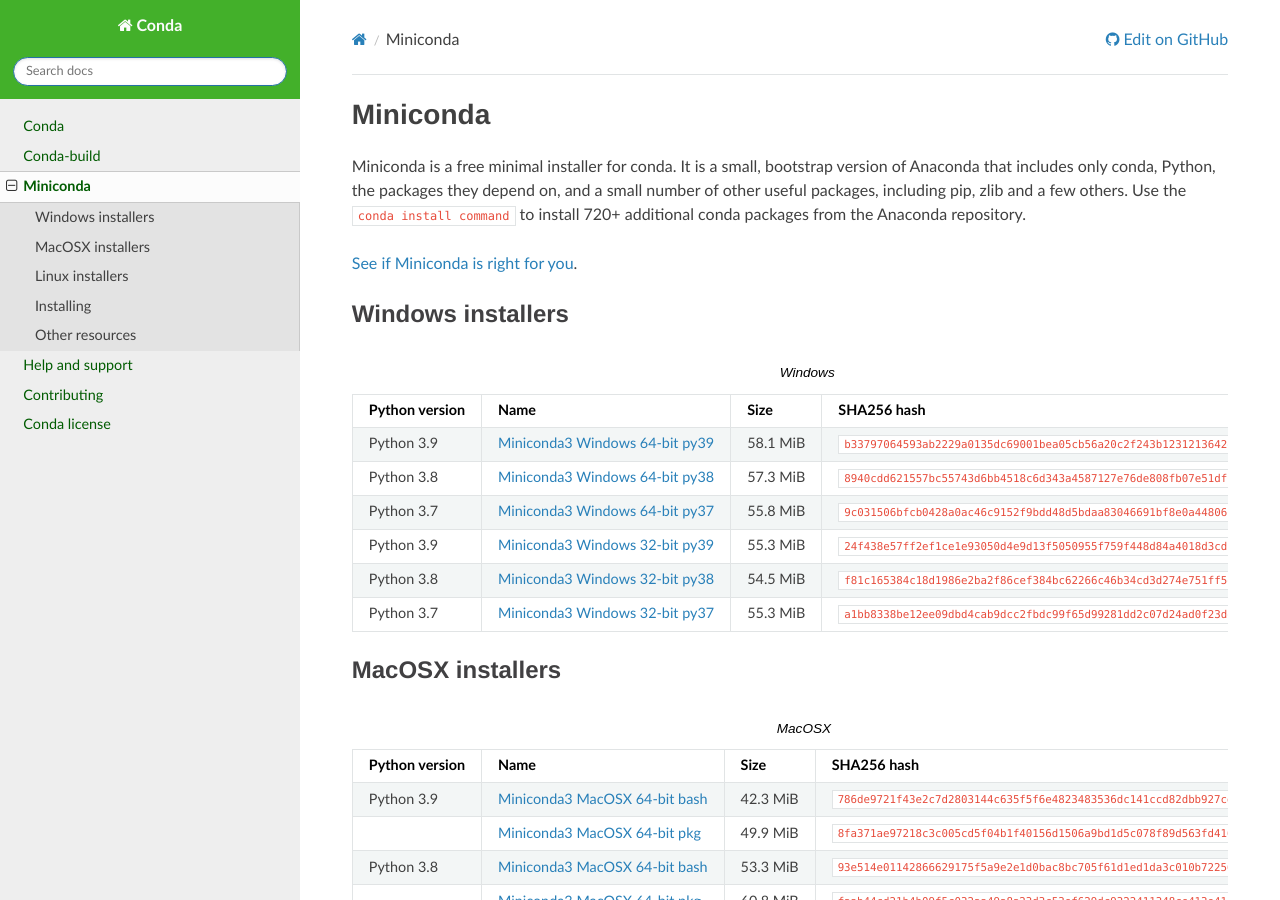
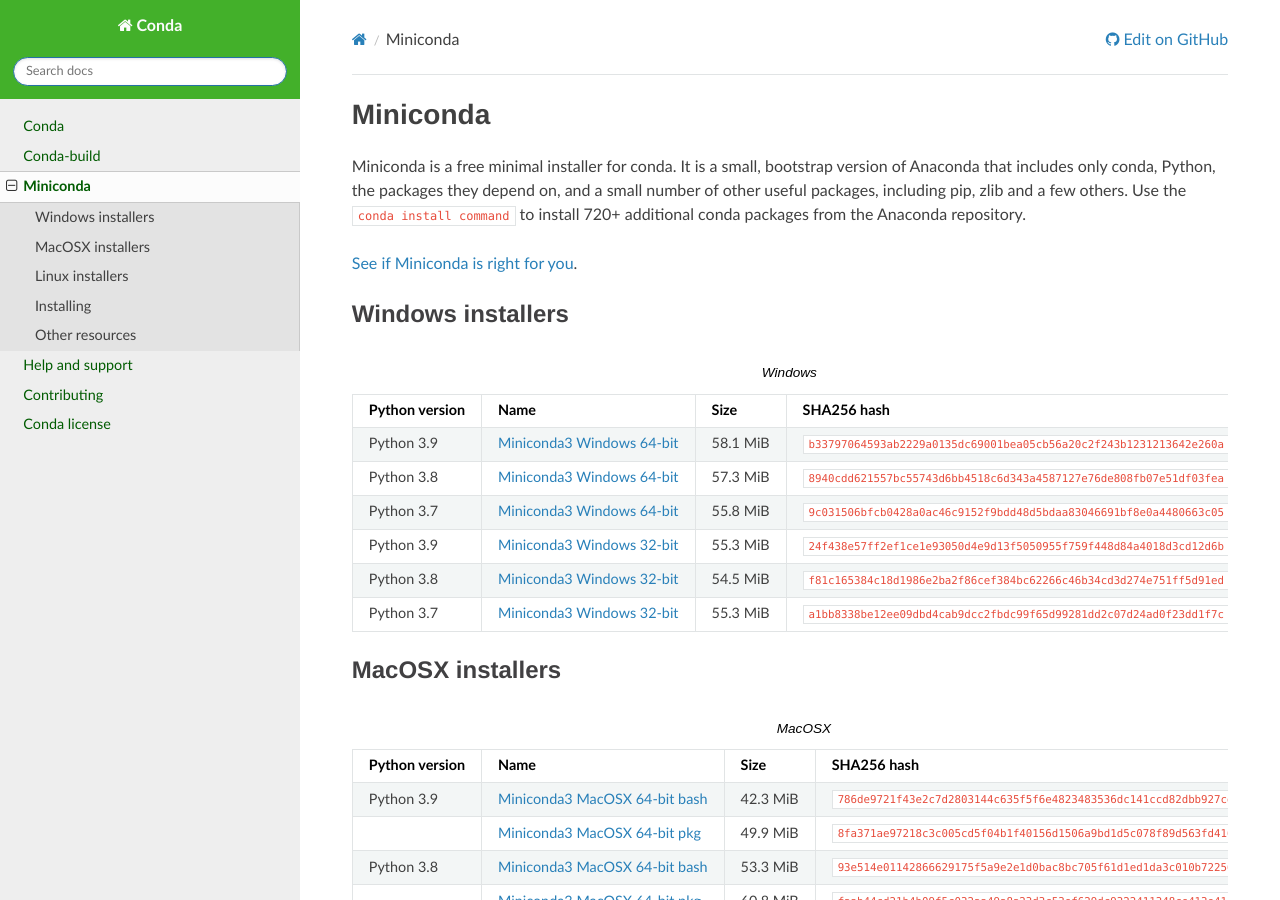
Before and after one commit to conda/conda-docs, a Sphinx documentation site: the page built from docs/source/miniconda.rst, in a window 1280 px wide and 900 px high. Built offline with Sphinx 7.4.7 and the Read the Docs theme 2.0.0, drawn with Linux system fonts in a browser that asks for light colours.

Commit message:
Remove unnecessary changes.

```diff
--- a/docs/source/miniconda.rst
+++ b/docs/source/miniconda.rst
@@ -21,12 +21,12 @@
    :header: Python version,Name,Size,SHA256 hash
    :widths: 5, 10, 5, 80
 
-   Python 3.9,`Miniconda3 Windows 64-bit py39 <https://repo.anaconda.com/miniconda/Miniconda3-py39_4.10.3-Windows-x86_64.exe>`_,58.1 MiB,``b33797064593ab2229a0135dc69001bea05cb56a20c2f243b1231213642e260a``
-   Python 3.8,`Miniconda3 Windows 64-bit py38 <https://repo.anaconda.com/miniconda/Miniconda3-py38_4.10.3-Windows-x86_64.exe>`_,57.3 MiB,``8940cdd621557bc55743d6bb4518c6d343a4587127e76de808fb07e51df03fea``
-   Python 3.7,`Miniconda3 Windows 64-bit py37 <https://repo.anaconda.com/miniconda/Miniconda3-py37_4.10.3-Windows-x86_64.exe>`_,55.8 MiB,``9c031506bfcb0428a0ac46c9152f9bdd48d5bdaa83046691bf8e0a4480663c05``
-   Python 3.9,`Miniconda3 Windows 32-bit py39 <https://repo.anaconda.com/miniconda/Miniconda3-py39_4.10.3-Windows-x86.exe>`_,55.3 MiB,``24f438e57ff2ef1ce1e93050d4e9d13f5050955f759f448d84a4018d3cd12d6b``
-   Python 3.8,`Miniconda3 Windows 32-bit py38 <https://repo.anaconda.com/miniconda/Miniconda3-py38_4.10.3-Windows-x86.exe>`_,54.5 MiB,``f81c165384c18d1986e2ba2f86cef384bc62266c46b34cd3d274e751ff5d91ed``
-   Python 3.7,`Miniconda3 Windows 32-bit py37 <https://repo.anaconda.com/miniconda/Miniconda3-py37_4.10.3-Windows-x86.exe>`_,55.3 MiB,``a1bb8338be12ee09dbd4cab9dcc2fbdc99f65d99281dd2c07d24ad0f23dd1f7c``
+   Python 3.9,`Miniconda3 Windows 64-bit <https://repo.anaconda.com/miniconda/Miniconda3-py39_4.10.3-Windows-x86_64.exe>`_,58.1 MiB,``b33797064593ab2229a0135dc69001bea05cb56a20c2f243b1231213642e260a``
+   Python 3.8,`Miniconda3 Windows 64-bit <https://repo.anaconda.com/miniconda/Miniconda3-py38_4.10.3-Windows-x86_64.exe>`_,57.3 MiB,``8940cdd621557bc55743d6bb4518c6d343a4587127e76de808fb07e51df03fea``
+   Python 3.7,`Miniconda3 Windows 64-bit <https://repo.anaconda.com/miniconda/Miniconda3-py37_4.10.3-Windows-x86_64.exe>`_,55.8 MiB,``9c031506bfcb0428a0ac46c9152f9bdd48d5bdaa83046691bf8e0a4480663c05``
+   Python 3.9,`Miniconda3 Windows 32-bit <https://repo.anaconda.com/miniconda/Miniconda3-py39_4.10.3-Windows-x86.exe>`_,55.3 MiB,``24f438e57ff2ef1ce1e93050d4e9d13f5050955f759f448d84a4018d3cd12d6b``
+   Python 3.8,`Miniconda3 Windows 32-bit <https://repo.anaconda.com/miniconda/Miniconda3-py38_4.10.3-Windows-x86.exe>`_,54.5 MiB,``f81c165384c18d1986e2ba2f86cef384bc62266c46b34cd3d274e751ff5d91ed``
+   Python 3.7,`Miniconda3 Windows 32-bit <https://repo.anaconda.com/miniconda/Miniconda3-py37_4.10.3-Windows-x86.exe>`_,55.3 MiB,``a1bb8338be12ee09dbd4cab9dcc2fbdc99f65d99281dd2c07d24ad0f23dd1f7c``
 
 
 MacOSX installers
```
